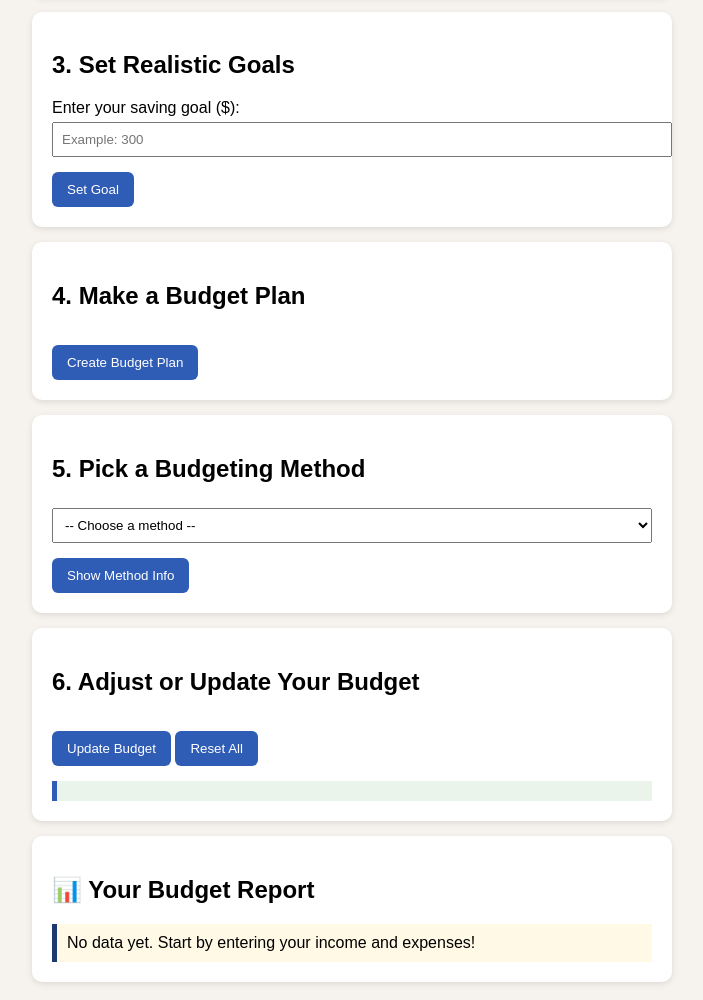
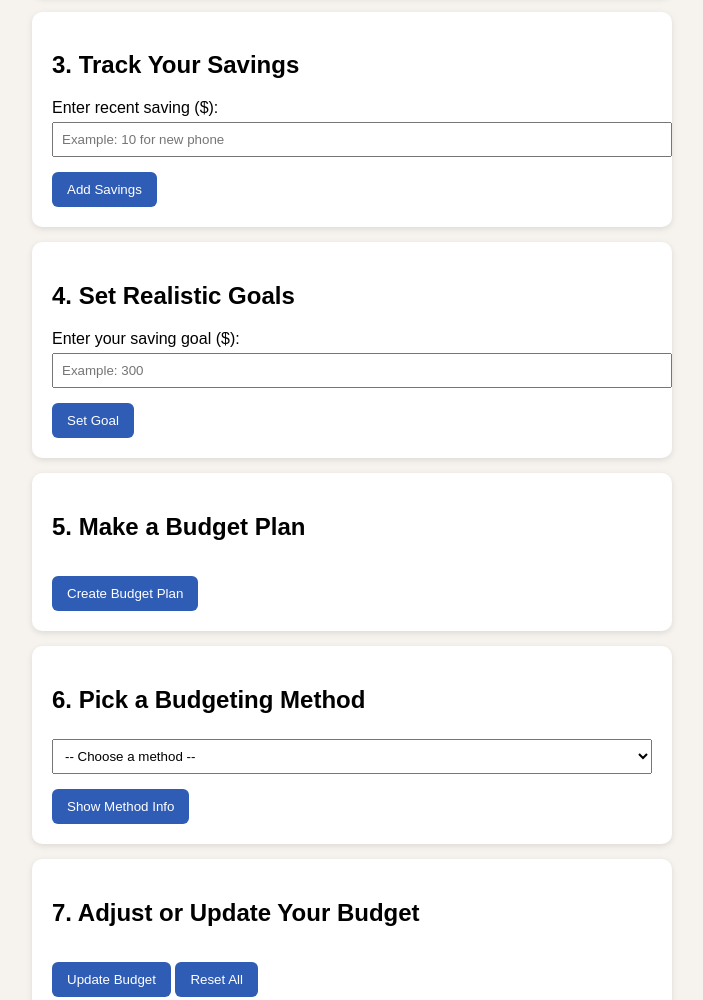
Before and after one commit to elibarranca/CSE199, a plain HTML site: page index.html in a window 1280 px wide. Shown: the part 934-1934 px from the top of the page, without its empty margins (288-991 px from the left). Drawn offline with Linux system fonts and the light colour scheme.

Commit message:
halfway there fixing js to add savings

```diff
--- a/budget.js
+++ b/budget.js
@@ -33,6 +33,13 @@ function trackSpending() {
     const spending = parseFloat(document.getElementById("spending").value) || 0;
     totalSpending += spending;
     document.getElementById("spendingList").innerText = `Total spending so far: $${totalSpending.toFixed(2)}`;
+    updateReport();
+}
+
+function trackSaving() {
+    const saving = parseFloat(document.getElementById("saving").value) || 0;
+    totalSaving += saving;
+    document.getElementById("savingList").innerText = `Total saving so far: $${totalSaving.toFixed(2)}`;
     updateReport();
 }
 
--- a/index.html
+++ b/index.html
@@ -35,8 +35,16 @@
         <div id="spendingList"></div>
     </section>
 
+        <section>
+        <h2>3. Track Your Savings</h2>
+        <label for="saving">Enter recent saving ($):</label>
+        <input type="number" id="saving" placeholder="Example: 10 for new phone">
+        <button onclick="trackSaving()">Add Savings</button>
+        <div id="savingList"></div>
+    </section>
+
     <section>
-        <h2>3. Set Realistic Goals</h2>
+        <h2>4. Set Realistic Goals</h2>
         <label for="goal">Enter your saving goal ($):</label>
         <input type="number" id="goal" placeholder="Example: 300">
         <button onclick="setGoal()">Set Goal</button>
@@ -44,13 +52,13 @@
     </section>
 
     <section>
-        <h2>4. Make a Budget Plan</h2>
+        <h2>5. Make a Budget Plan</h2>
         <button onclick="makePlan()">Create Budget Plan</button>
         <div id="planResult"></div>
     </section>
 
     <section class="methods">
-        <h2>5. Pick a Budgeting Method</h2>
+        <h2>6. Pick a Budgeting Method</h2>
         <select id="method">
             <option value="">-- Choose a method --</option>
             <option value="50/30/20">50/30/20 Rule</option>
@@ -62,7 +70,7 @@
     </section>
 
     <section>
-        <h2>6. Adjust or Update Your Budget</h2>
+        <h2>7. Adjust or Update Your Budget</h2>
         <button onclick="updateBudget()">Update Budget</button>
         <button onclick="resetBudget()">Reset All</button>
         <div id="result"></div>
```
